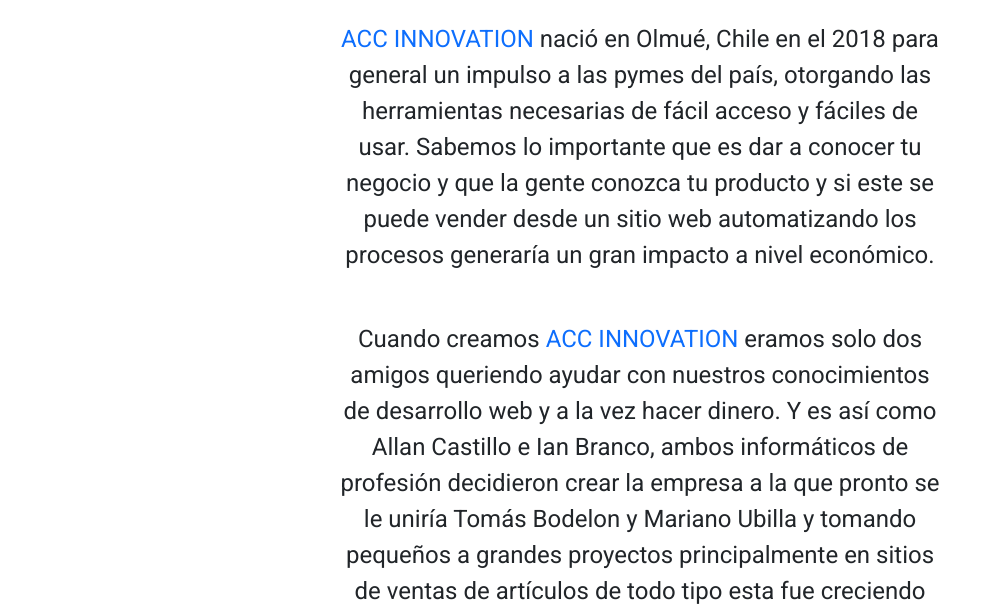
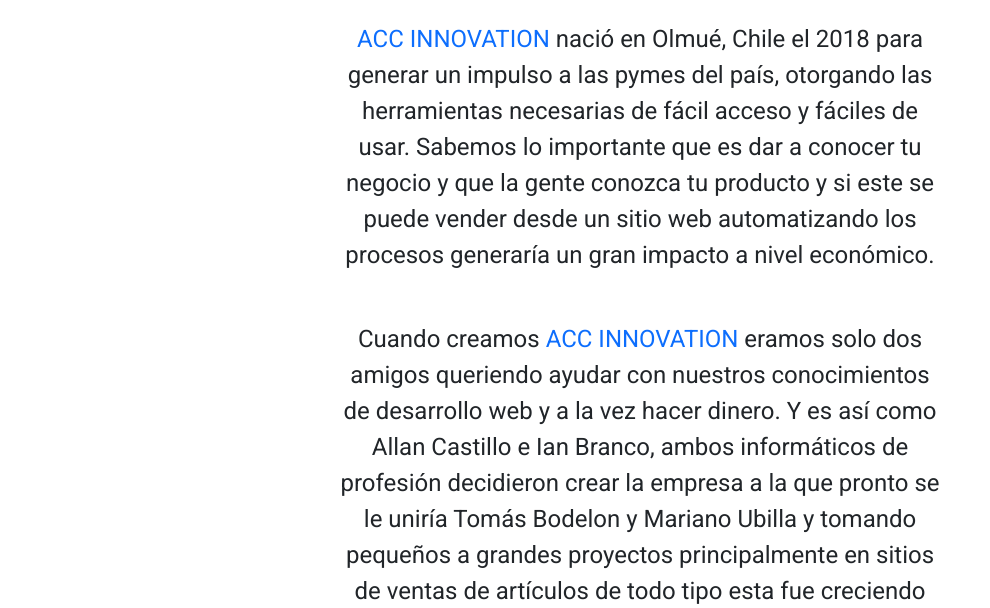
Before and after one commit to Pinknoisecc/Vertical-Facts, a website: page secciones/historia.html in a window 1280 px wide. Shown: the part 192-800 px from the top of the page, without its empty margins (0-990 px from the left). Drawn offline with nearby package versions, Linux system fonts and the light colour scheme.

Commit message:
correccion ortografica

```diff
--- a/secciones/historia.html
+++ b/secciones/historia.html
@@ -38,7 +38,7 @@
         <!--HISTORIA-->
         <section class="w-50 mx-auto text-center pt-5" id="titulo">
             <h1 class=" text-dark p-3 fs-1">Nuestra<span class="text-primary"> historia</span></h1>
-            <p class="text-dark p-3 fs-4"><span class="text-primary">ACC INNOVATION</span> nació en Olmué, Chile en el 2018 para general un impulso a las pymes del país,
+            <p class="text-dark p-3 fs-4"><span class="text-primary">ACC INNOVATION</span> nació en Olmué, Chile el 2018 para generar un impulso a las pymes del país,
                 otorgando las herramientas necesarias de fácil acceso y fáciles de usar. Sabemos lo importante que es dar a conocer tu negocio y que la gente conozca tu
                 producto y si este se puede vender desde un sitio web automatizando los procesos generaría un gran impacto a nivel económico.
             </p>
```
